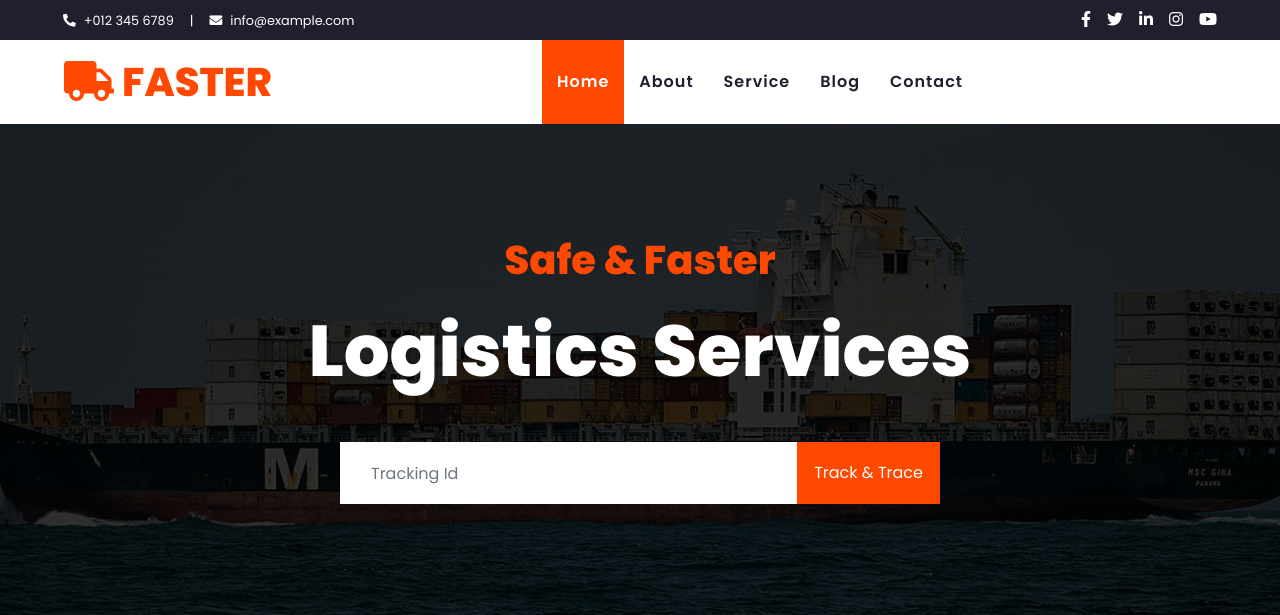
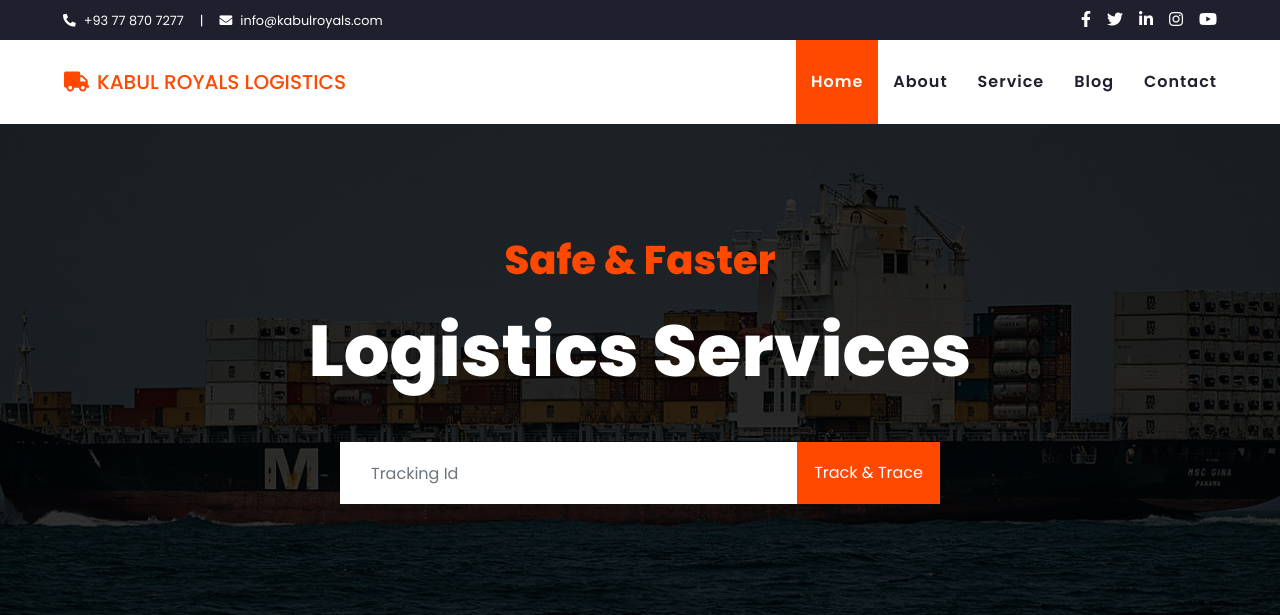
Before and after one commit to khalidsafi-cmd/Kabul-Royals-Logistics, a PHP site: page /index.php in a window 1280 px wide. Shown: the top 615 px of the page. Run offline with PHP 8.4, Linux system fonts and the light colour scheme; some libraries are stand-ins or nearby versions.

Commit message:
Changed the prosition of the navbar to the right

```diff
--- a/components/footer.php
+++ b/components/footer.php
@@ -44,11 +44,8 @@
     <div class="container-fluid bg-dark text-white border-top py-4 px-sm-3 px-md-5" style="border-color: #3E3E4E !important;">
         <div class="row">
             <div class="col-lg-6 text-center text-md-left mb-3 mb-md-0">
-                <p class="m-0 text-white">&copy; <a href="#">Your Site Name</a>. All Rights Reserved.
-
-				<!--/*** The author’s attribution link below must remain intact on your website. ***/-->
-                <!--/*** If you wish to remove this credit link, please purchase the Pro Version from https://htmlcodex.com . ***/-->
-                Designed by <a href="https://htmlcodex.com">HTML Codex</a>
+                <p class="m-0 text-white">&copy; <a href="#">Kabul Royals Logistic Services Company</a>. All Rights Reserved.
+                Designed by <a href="https://github.com/khalidsafi-cmd">KBS Team</a>
                 </p>
             </div>
             <div class="col-lg-6 text-center text-md-right">
--- a/components/header.php
+++ b/components/header.php
@@ -3,9 +3,9 @@
         <div class="row py-2 px-lg-5">
             <div class="col-lg-6 text-center text-lg-left mb-2 mb-lg-0">
                 <div class="d-inline-flex align-items-center text-white">
-                    <small><i class="fa fa-phone-alt mr-2"></i>+012 345 6789</small>
+                    <small><i class="fa fa-phone-alt mr-2"></i>+93 77 870 7277</small>
                     <small class="px-3">|</small>
-                    <small><i class="fa fa-envelope mr-2"></i>info@example.com</small>
+                    <small><i class="fa fa-envelope mr-2"></i>info@kabulroyals.com</small>
                 </div>
             </div>
             <div class="col-lg-6 text-center text-lg-right">
@@ -35,20 +35,37 @@
 <!-- Navbar Start -->
 <div class="container-fluid p-0">
     <nav class="navbar navbar-expand-lg bg-light navbar-light py-3 py-lg-0 px-lg-5">
+        <!-- Brand -->
         <a href="index.php" class="navbar-brand ml-lg-3">
-                <h1 class="m-0 display-5 text-uppercase text-primary"><i class="fa fa-truck mr-2"></i>Faster</h1>
+            <h5 class="m-0 display-5 text-uppercase text-primary">
+                <i class="fa fa-truck mr-2"></i>Kabul Royals Logistics
+            </h5>
         </a>
-            <button type="button" class="navbar-toggler" data-toggle="collapse" data-target="#navbarCollapse">
+
+        <!-- Toggler -->
+        <button class="navbar-toggler" type="button" data-toggle="collapse" data-target="#navbarCollapse">
             <span class="navbar-toggler-icon"></span>
         </button>
-            <div class="collapse navbar-collapse justify-content-between px-lg-3" id="navbarCollapse">
-                <div class="navbar-nav m-auto py-0">
-                    <a href="index.php" class="nav-item nav-link active">Home</a>
-                    <a href="about.php" class="nav-item nav-link">About</a>
-                    <a href="service.php" class="nav-item nav-link">Service</a>
-                    <a href="blog.php" class="nav-item nav-link">Blog</a>
-                    <a href="contact.php" class="nav-item nav-link">Contact</a>
-                </div>
+
+        <!-- Navbar links -->
+        <div class="collapse navbar-collapse" id="navbarCollapse">
+            <ul class="navbar-nav ml-auto py-0">
+                <li class="nav-item">
+                    <a href="index.php" class="nav-link active">Home</a>
+                </li>
+                <li class="nav-item">
+                    <a href="about.php" class="nav-link">About</a>
+                </li>
+                <li class="nav-item">
+                    <a href="service.php" class="nav-link">Service</a>
+                </li>
+                <li class="nav-item">
+                    <a href="blog.php" class="nav-link">Blog</a>
+                </li>
+                <li class="nav-item">
+                    <a href="contact.php" class="nav-link">Contact</a>
+                </li>
+            </ul>
         </div>
     </nav>
 </div>
```
Lines whose indentation alone changed are shown as unchanged.
